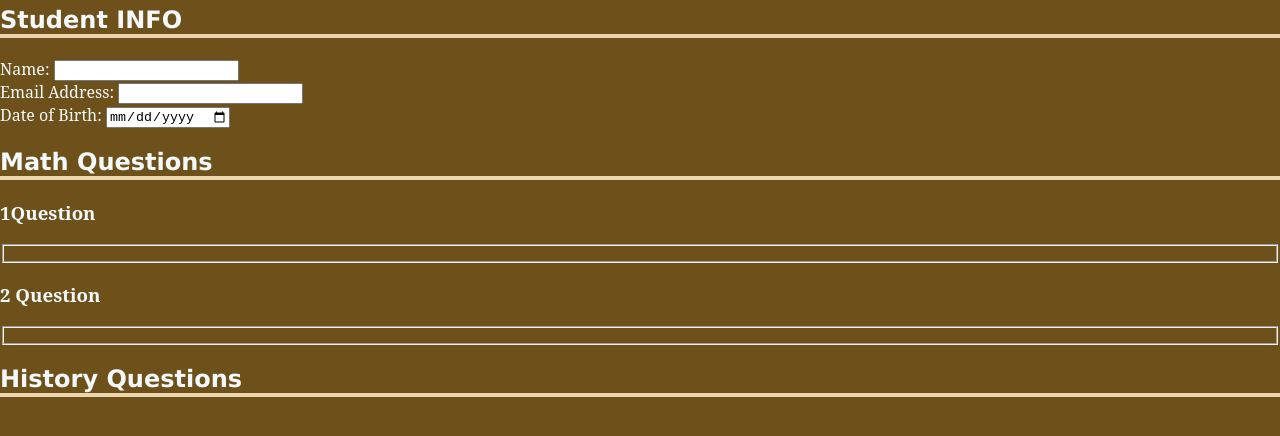
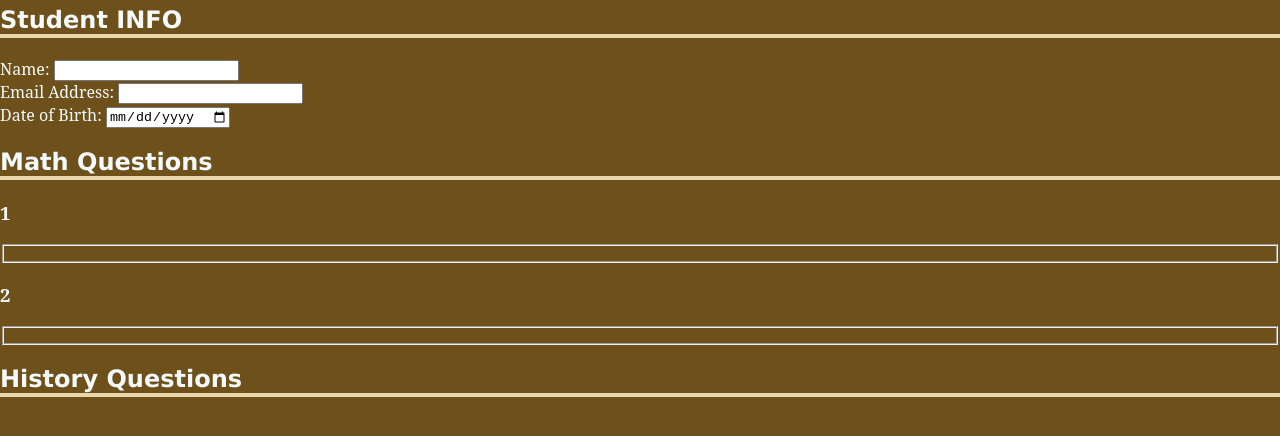
Before and after one commit to achf16/Learning-Responsive-Web-Design, a website: page 07_Quiz/index.html in a window 1280 px wide. Shown: the part 92-528 px from the top of the page. Drawn offline with Linux system fonts and the light colour scheme.

Commit message:
added screenreader-only question tag

```diff
--- a/07_Quiz/index.html
+++ b/07_Quiz/index.html
@@ -67,12 +67,12 @@
                         <!--One way to add information for visually impaired people because the numbers maybe aren't
                             descriptive enough, is adding text only readable for screen readers.
                             A way for that is adding styles span text to each h3-->
-                        <h3>1<span class="screenReader-only">Question</span></h3>
+                        <h3><span class="screenReader-only">Question</span>1</h3>
                         <fieldset class="question"></fieldset>
                     </div>
 
                     <div class="question-block">
-                        <h3>2 <span class="screenReader-only">Question</span></h3>
+                        <h3><span class="screenReader-only">Question</span>2</h3>
                         <fieldset class="question"></fieldset>
                     </div>
                 </section>
@@ -81,6 +81,7 @@
                     <h2 id="history-questions">History Questions</h2>
                 </section>
             </form>
+
         </main>
     </body>
 </html>
--- a/07_Quiz/styles.css
+++ b/07_Quiz/styles.css
@@ -25,6 +25,7 @@ body {
         padding: 0.2rem;
         aspect-ratio: 1.1/1;
         object-fit: contain;
+        /*position: fixed;*/
 }
 
 
@@ -41,7 +42,9 @@ header{
         background-color: #F4FAFB;
         border-bottom: #1A376D solid 0.5rem;
         display: flex;
-
+/*        position: fixed;      TODO: make a floating header or a fixed overflow scroll questionary for preserve
+                                      a visible header all the time no matter what's the screen size
+        top: 0;*/
 }
 
 nav {
@@ -62,3 +65,28 @@ h1,h2{
 h2{
         border-bottom: 4px solid #EBD5AD;
 }
+
+.screenReader-only {
+        /* Elements that are relatively positioned remain in the normal flow of the document. In contrast, an element
+        that is absolutely positioned is taken out of the flow; thus, other elements are positioned as if it did not
+        exist. The absolutely positioned element is positioned relative to its nearest positioned ancestor (i.e., the
+        nearest ancestor that is not static). If a positioned ancestor doesn't exist, it is positioned relative to the
+         ICB (initial containing block)*/
+        position: absolute;     /*This was used for set the text out of the content and positioned it */
+        width: 1px;
+        height: 1px;
+        padding: 0;
+        margin: -1px;
+
+        /*The overflow CSS shorthand property sets the desired behavior when content does not fit in the element's
+        padding box (overflows) in the horizontal and/or vertical direction.*/
+        overflow: hidden;
+
+        /*The clip CSS property defines a visible portion of an element.*/
+        clip: rect(0,0,0,0); /* The clip property applies only to absolutely positioned elements — that is,
+                                   elements with position:absolute   or position:fixed*/
+
+        /*The white-space CSS property sets how white space inside an element is handled.*/
+        white-space: nowrap;
+        border: 0;
+}
```
